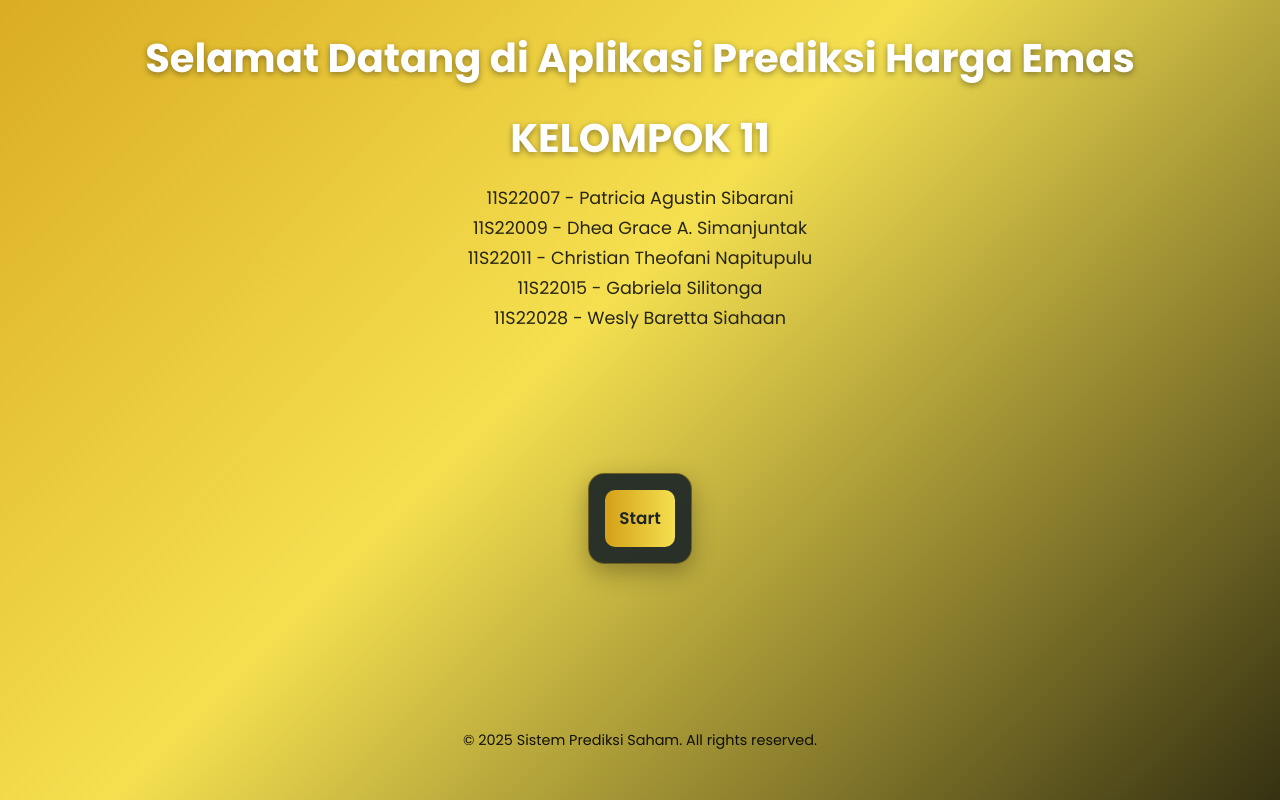
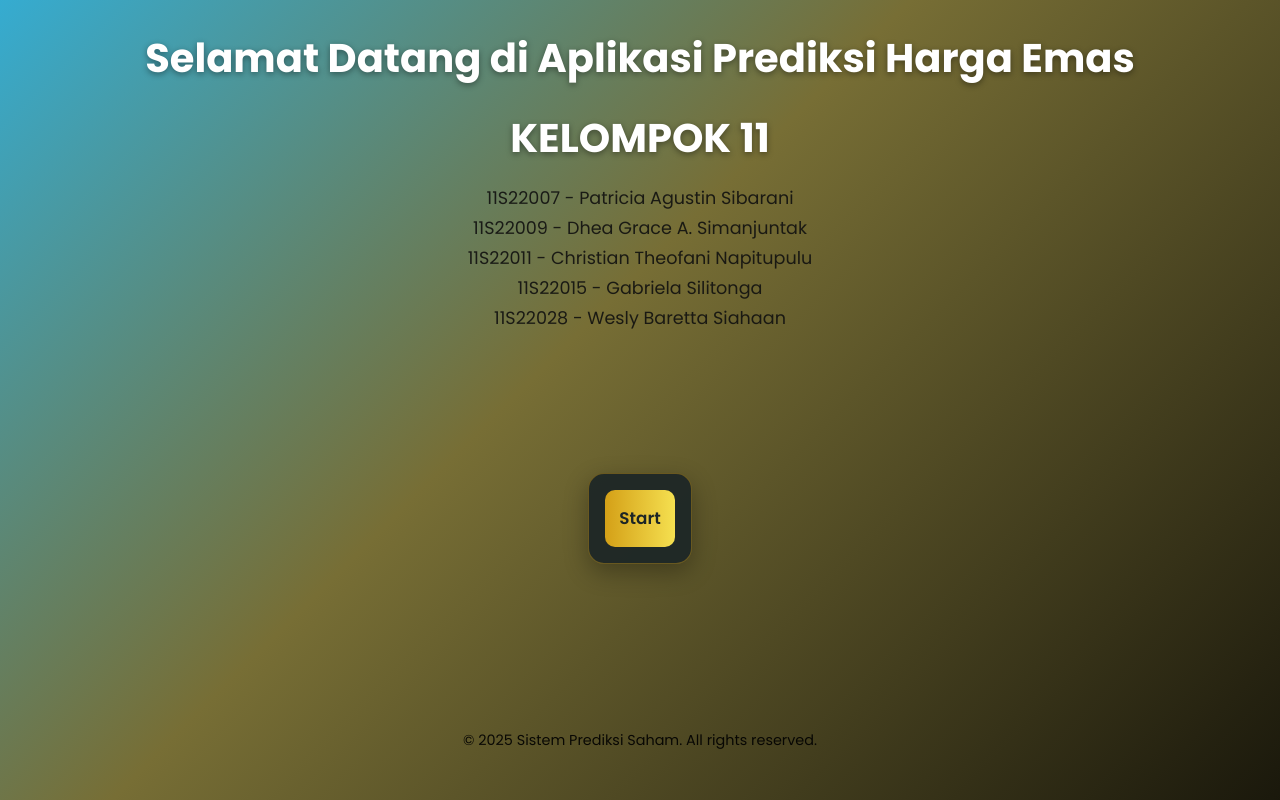
Before and after one commit to patricia0509/Proyek-PM-Kel-11, a Flask app: page / in a window 1280 px wide. Run offline with Flask 3, Linux system fonts and the light colour scheme.

Commit message:
background

```diff
--- a/static/style.css
+++ b/static/style.css
@@ -8,7 +8,7 @@
 
 body {
   font-family: 'Poppins', sans-serif;
-  background: linear-gradient(135deg, #1c2526 0%, #d4a017 30%, #f5e050 60%, #000000 100%);
+  background: linear-gradient(135deg, #1c2526 0%, #26baf5 30%, #776e35 60%, #000000 100%);
   background-size: 180% 180%;
   background-position: 0% 50%;
   animation: gradientShift 15s ease infinite;
```
